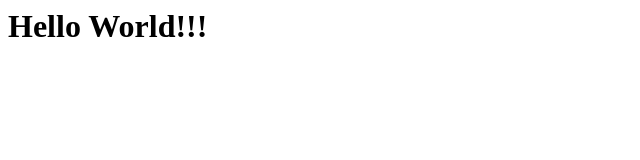
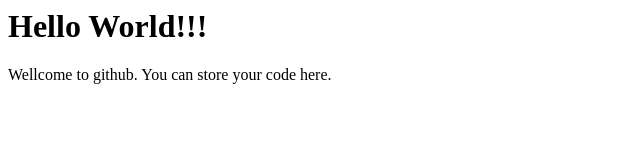
Before and after one commit to ImranHossen29/ImranHossen29.github.io, a plain HTML site: page index.html in a window 1280 px wide. Shown: the whole page, without its empty margins (0-640 px from the left). Drawn offline with Linux system fonts and the light colour scheme.

Commit message:
Update index.html

```diff
--- a/index.html
+++ b/index.html
@@ -4,5 +4,6 @@
 </head>
     <body>
        <h1>Hello World!!!</h1>
+        <p>Wellcome to github. You can store your code here.</p>
     </body>
 </html>
```
